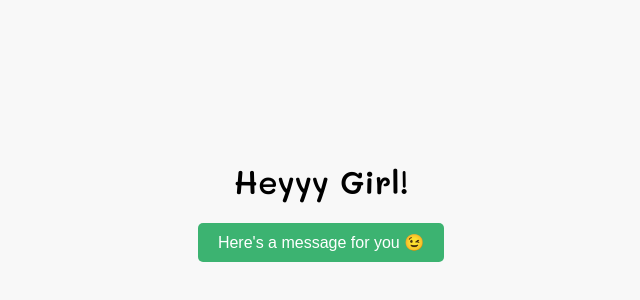
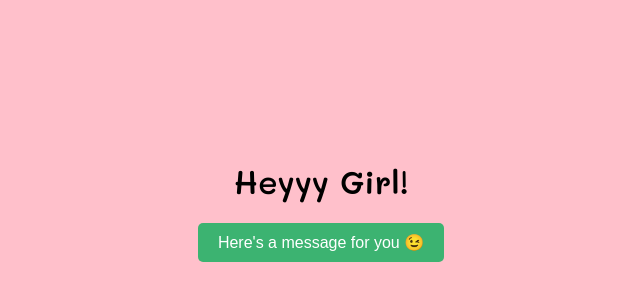
Before and after one commit to Abinash161/Web-Technology, a plain HTML site: page index.html in a window 1280 px wide. Shown: the part 200-500 px from the top of the page, without its empty margins (319-959 px from the left). Drawn offline with Linux system fonts and the light colour scheme.

Commit message:
Update style.css

```diff
--- a/style.css
+++ b/style.css
@@ -1,7 +1,7 @@
 
 body {
   font-family: "Mali", sans-serif;
-  background-color: #f8f8f8;
+  background-color: pink;
   margin: 0;
   display: flex;
   justify-content: center;
```
